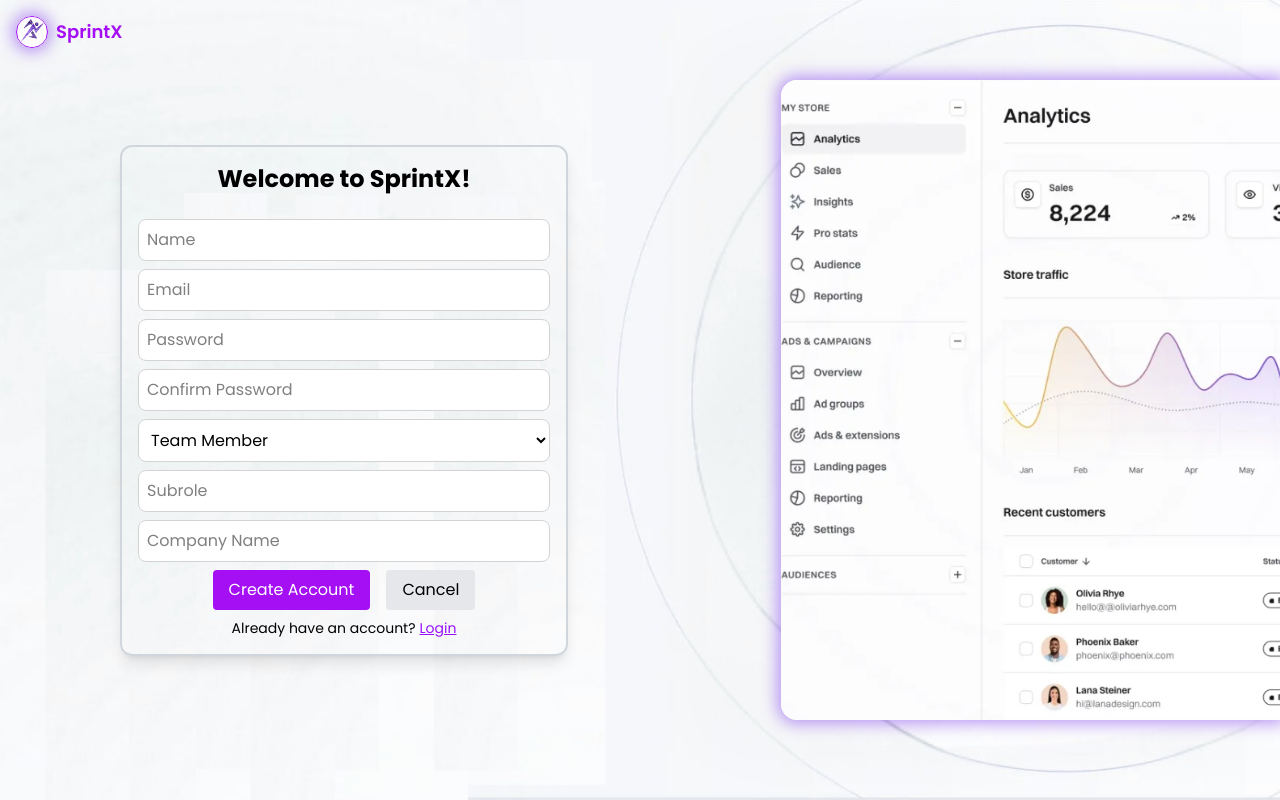
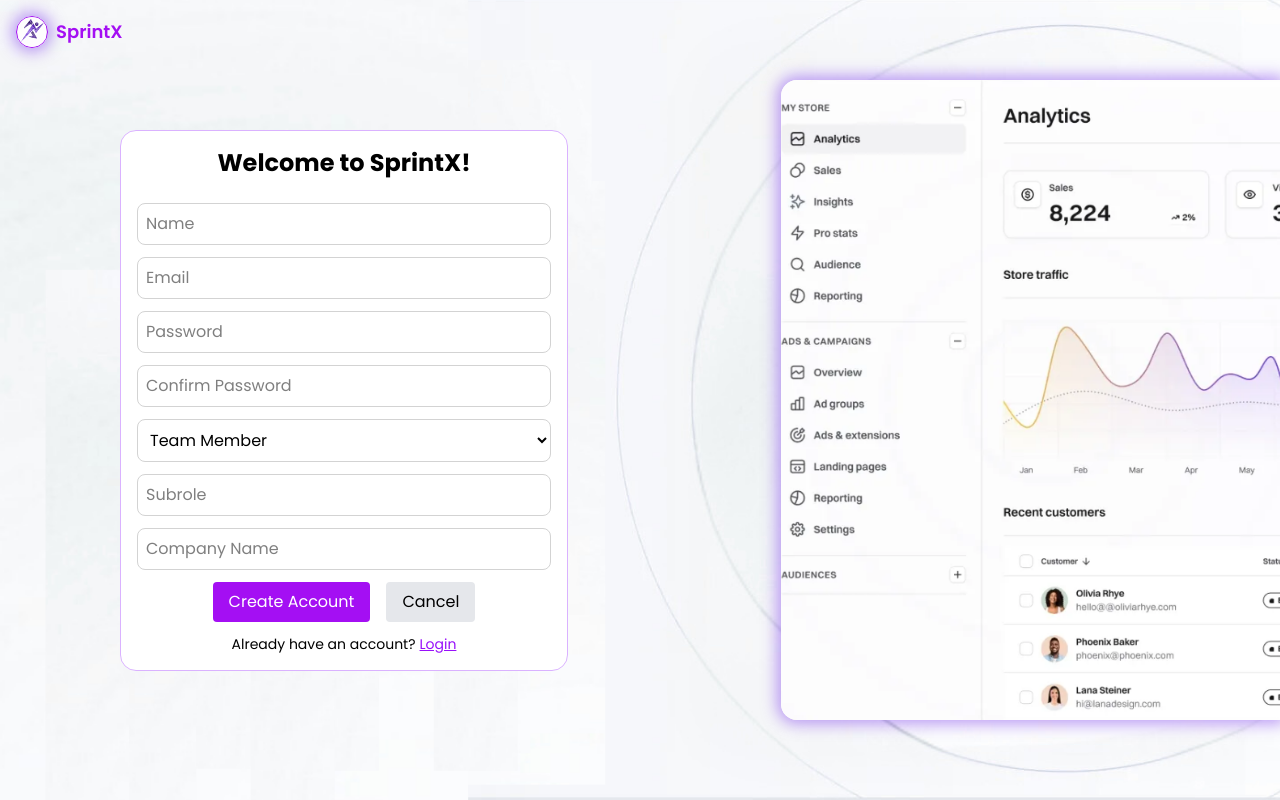
Before and after one commit to Sabarish-developer/SprintX, a React (Vite) app in the folder client/: page /signup in a window 1280 px wide. Built offline with nearby package versions, Linux system fonts and the light colour scheme.

Commit message:
SignUp/SignIn updated

```diff
--- a/client/src/components/Login.jsx
+++ b/client/src/components/Login.jsx
@@ -1,5 +1,5 @@
 import { useState } from "react";
-import { Link,useNavigate } from "react-router-dom";
+import { Link, useNavigate } from "react-router-dom";
 import '../SignUp.css';
 import circlebg from '../assets/bg-canva.svg';
 import logo from '../assets/logo.svg';
@@ -37,7 +37,7 @@ const Login = () => {
             <div className="flex min-h-screen w-full">
                 {/* Left Side - Login Form */}
                 <div className="flex w-full lg:w-1/2 items-center justify-center px-4 z-10">
-      <div className="p-8 w-full max-w-md bg-white rounded-lg shadow-md">
+                    <div className="p-8 w-full max-w-md bg-white border rounded-xl border-purple-300">
                         <h2 className="text-3xl font-bold mb-2 text-center text-black">Sign In</h2>
                         <p className="text-sm text-gray-500 text-center mb-6">Welcome back! Please enter your details</p>
 
@@ -97,8 +97,6 @@ const Login = () => {
                         </div>
                     </div>
                 </div>
-
-    {/* Right Side - Full Height & Width Image */}
                 <div className="hidden lg:flex lg:w-1/2 justify-end items-center">
                     <img
                         src={SignImg}
--- a/client/src/components/SignUp.jsx
+++ b/client/src/components/SignUp.jsx
@@ -44,7 +44,7 @@ const Signup = () => {
     <div className="min-h-screen flex flex-col justify-center items-center md:flex-col lg:flex-row text-black lg:pl-8">
       {/* Form Section */}
       <div className="w-full lg:w-1/2 bo flex flex-col justify-center items-center p-2">
-        <form onSubmit={handleSubmit(onSubmit)} className="w-full mt-3 lg:mt-0 border lg:border-2 rounded-xl border-gray-300 shadow-lg max-w-md space-y-2 p-4">
+        <form onSubmit={handleSubmit(onSubmit)} className="w-full mt-3 lg:mt-0 border lg:border rounded-2xl border-purple-300 max-w-md space-y-3 p-4 bg-white">
           <h2 className="text-2xl font-bold mb-6 w-full text-center">Welcome to SprintX!</h2>
           <input {...register("name", { required: true })} placeholder="Name" className="input-field" />
           {errors.name && <span className="text-red-500 text-sm">Name is required</span>}
```
Lines whose indentation alone changed are shown as unchanged.
